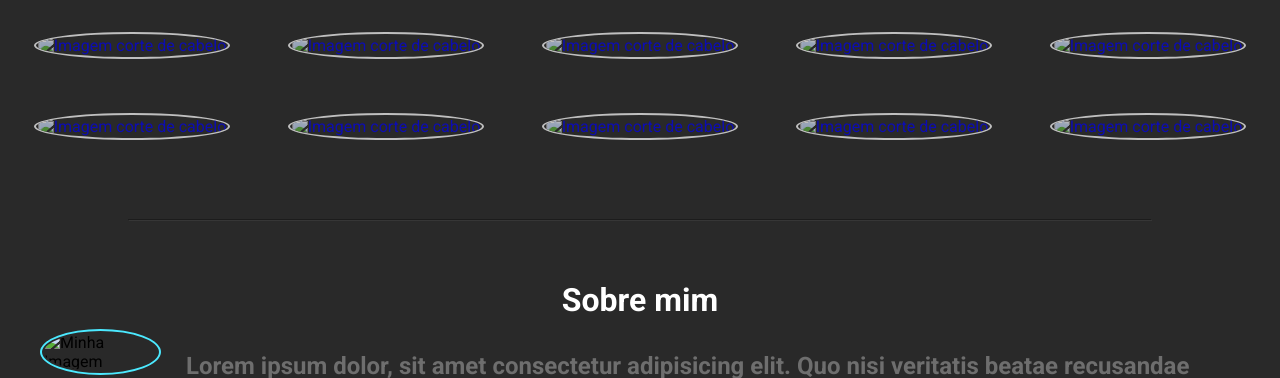
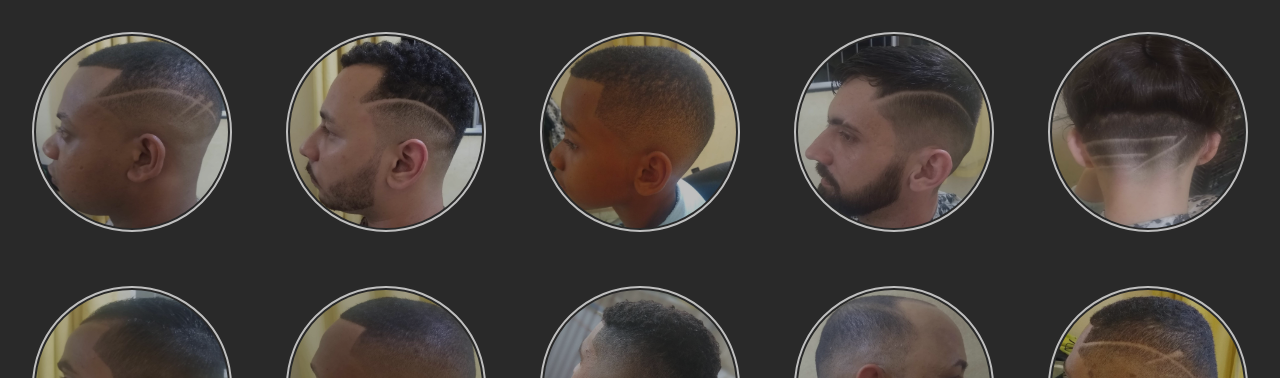
Before and after one commit to nicolaswalcker/familia-du-corte, a plain HTML site: page index.html in a window 1280 px wide. Shown: the part 422-800 px from the top of the page. Drawn offline with Linux system fonts and the light colour scheme.

Commit message:
Atualizações das fotos, bio e contador

```diff
--- a/index.html
+++ b/index.html
@@ -4,6 +4,9 @@
     <meta charset="UTF-8">
     <meta name="viewport" content="width=device-width, initial-scale=1.0">
     <title>Família du Corte</title>
+    <link rel="icon" href="img/logo-familia-du-corte.png">
+
+    <link href="google-site-verification: googled5e0c0dbb697265b.html">
 
     <!--Fontes-->
     <link rel="preconnect" href="https://fonts.gstatic.com">
@@ -44,16 +47,16 @@
         <div id="meus-trabalhos">
             <h2 class="title">Conheça alguns dos meus trabalhos!</h2>
             <div class="images">
-                <a href="img/img1.jpg" target="_blank"><img src="img/img1.jpg" alt="Imagem corte de cabelo" class="photos"></a>
-                <a href="img/img2.jpg" target="_blank"><img src="img/img2.jpg" alt="Imagem corte de cabelo" class="photos"></a>
-                <a href="img/img3.jpg" target="_blank"><img src="img/img3.jpg" alt="Imagem corte de cabelo" class="photos"></a>
-                <a href="img/img4.jpg" target="_blank"><img src="img/img4.jpg" alt="Imagem corte de cabelo" class="photos"></a>
-                <a href="img/img5.jpg" target="_blank"><img src="img/img5.jpg" alt="Imagem corte de cabelo" class="photos"></a>
-                <a href="img/img5.jpg" target="_blank"><img src="img/img5.jpg" alt="Imagem corte de cabelo" class="photos"></a>
-                <a href="img/img4.jpg" target="_blank"><img src="img/img4.jpg" alt="Imagem corte de cabelo" class="photos"></a>
-                <a href="img/img2.jpg" target="_blank"><img src="img/img2.jpg" alt="Imagem corte de cabelo" class="photos"></a>
-                <a href="img/img5.jpg" target="_blank"><img src="img/img5.jpg" alt="Imagem corte de cabelo" class="photos"></a>
-                <a href="img/img3.png" target="_blank"><img src="img/img3.png" alt="Imagem corte de cabelo" class="photos"></a>
+                <a href="img/img2.jpeg" target="_blank"><img src="img/img2.jpeg" alt="Imagem corte de cabelo" class="photos"></a>
+                <a href="img/img4.jpeg" target="_blank"><img src="img/img4.jpeg" alt="Imagem corte de cabelo" class="photos"></a>
+                <a href="img/img6.jpeg" target="_blank"><img src="img/img6.jpeg" alt="Imagem corte de cabelo" class="photos"></a>
+                <a href="img/img7.jpeg" target="_blank"><img src="img/img7.jpeg" alt="Imagem corte de cabelo" class="photos"></a>
+                <a href="img/img11.jpeg" target="_blank"><img src="img/img11.jpeg" alt="Imagem corte de cabelo" class="photos"></a>
+                <a href="img/img13.jpeg" target="_blank"><img src="img/img13.jpeg" alt="Imagem corte de cabelo" class="photos"></a>
+                <a href="img/img14.jpeg" target="_blank"><img src="img/img14.jpeg" alt="Imagem corte de cabelo" class="photos"></a>
+                <a href="img/img15.jpeg" target="_blank"><img src="img/img15.jpeg" alt="Imagem corte de cabelo" class="photos"></a>
+                <a href="img/img5.jpeg" target="_blank"><img src="img/img5.jpeg" alt="Imagem corte de cabelo" class="photos"></a>
+                <a href="img/img12.jpeg" target="_blank"><img src="img/img12.jpeg" alt="Imagem corte de cabelo" class="photos"></a>
             </div>
         </div>
         <hr>
@@ -61,10 +64,10 @@
             <h2 class="title">Sobre mim</h2>
             <div class="informacoes">
                 <div class="foto-nome">
-                    <img src="img/img1.jpg" alt="Minha Imagem" class="perfil">
+                    <img src="img/perfil.png" alt="Minha Imagem" class="perfil">
                     <h2 class="nome">Igor Gonçalves dos Santos</h2>
                 </div>
-                <p class="informations">Lorem ipsum dolor, sit amet consectetur adipisicing elit. Quo nisi veritatis beatae recusandae facilis sequi debitis libero provident, officia optio unde, amet architecto perferendis, tempora nam exercitationem vitae reprehenderit corrupti?<p>
+                <p class="informations">Meu nome é Igor Gonçalves dos Santos, tenho 24 anos, ja venho trabalhando na área por volta de 4 anos, minha especialidade é o disfarce (degradê) mas sempre estou aprendendo novos estilos e me adaptando!<p>
             </div>
         </div>
         <a href="#logo" id="subir"><i class="fas fa-angle-double-up"></i>  Voltar para o topo</a>
```
Also changed, not shown: img/perfil.png (added).
